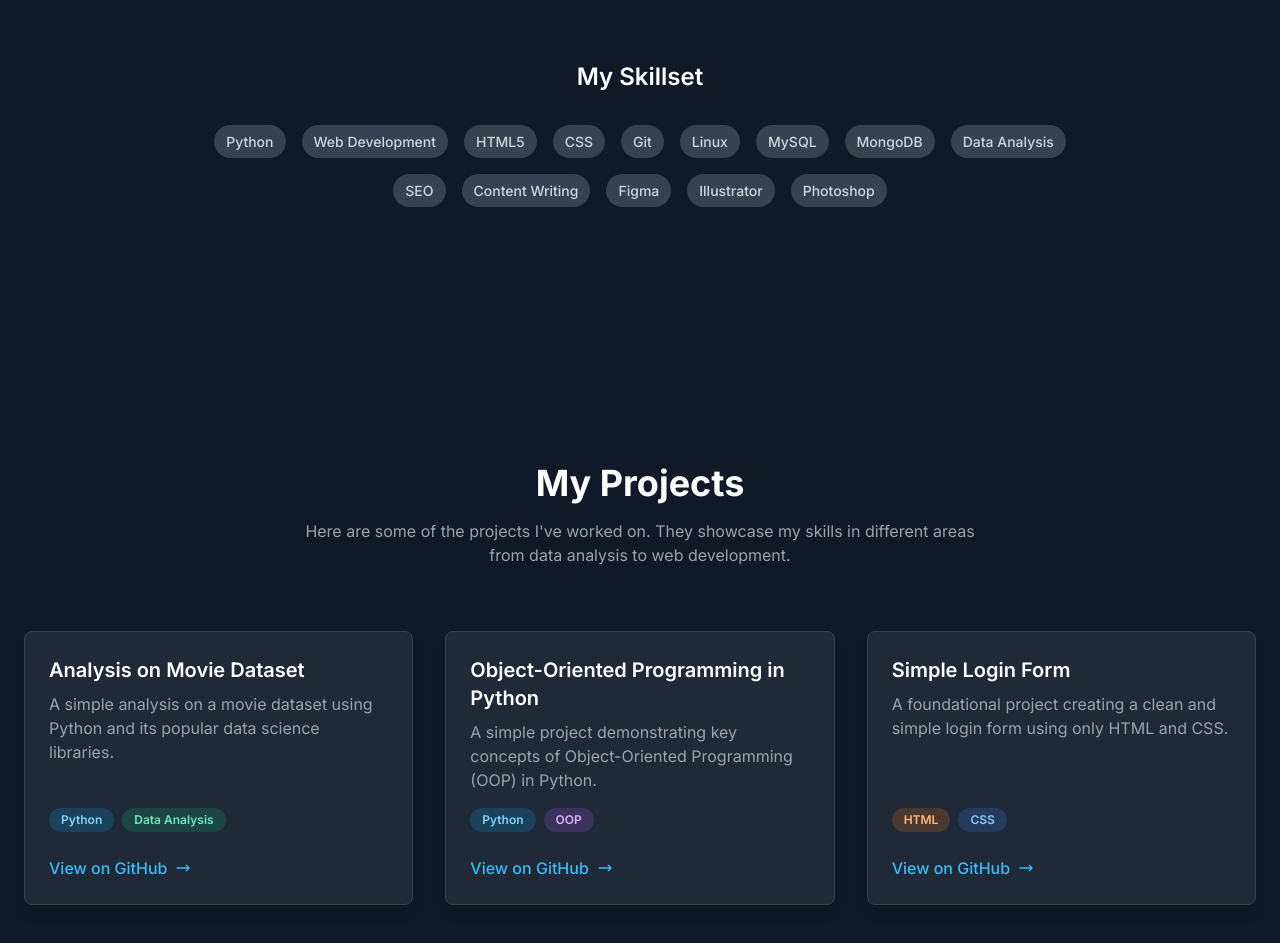
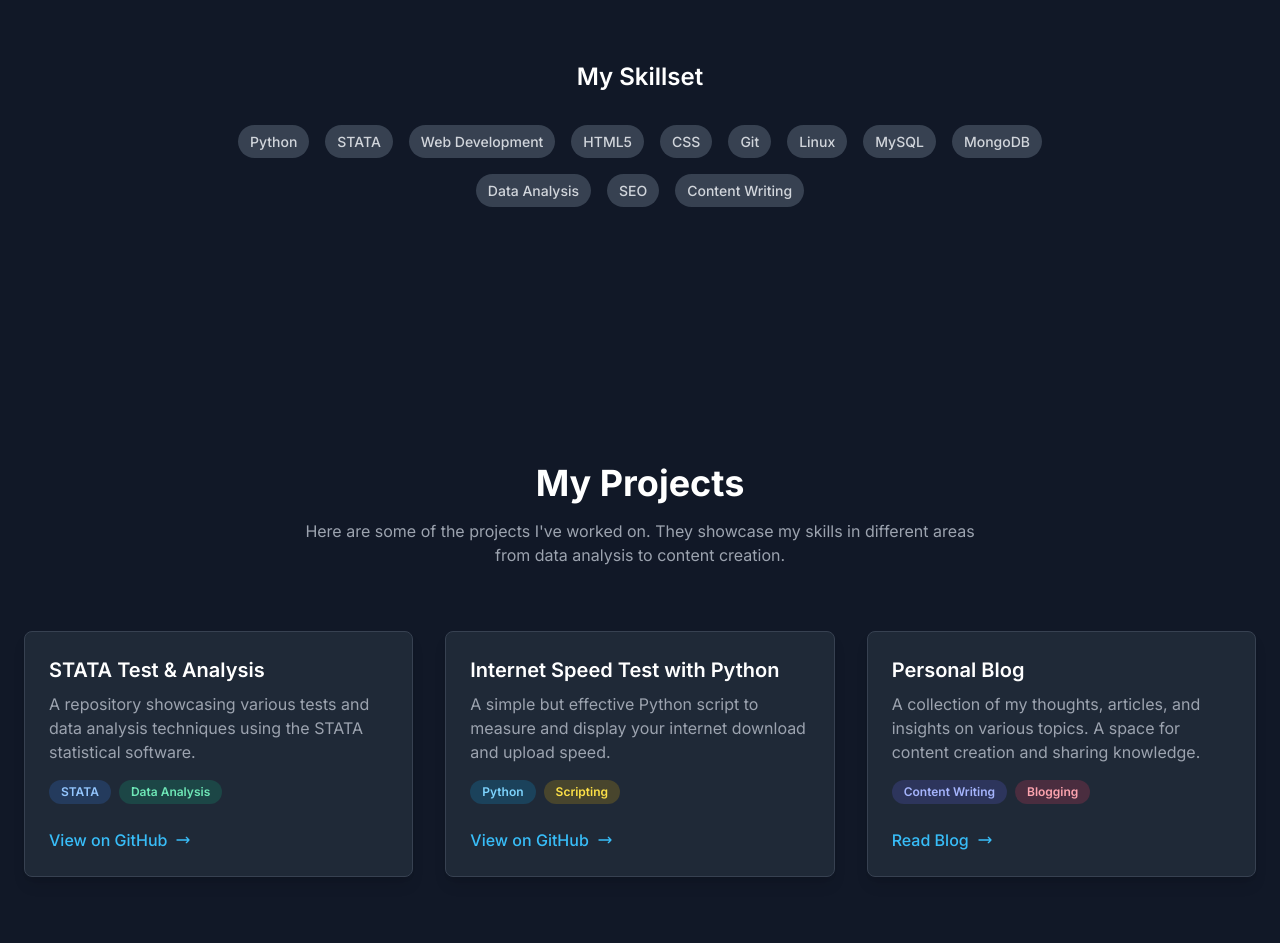
Before and after one commit to AlHamzaMridha/AlHamzaMridha, a plain HTML site: page index.html in a window 1280 px wide. Shown: the part 1003-1946 px from the top of the page. Drawn offline with nearby package versions, Linux system fonts and the light colour scheme.

Commit message:
index.html

```diff
--- a/index.html
+++ b/index.html
@@ -91,7 +91,7 @@
                 </div>
             </div>
             <div class="md:w-1/2 flex justify-center">
-                <img src="IMG_5018.jpg" alt="Al Hamza Mridha's profile picture" class="w-64 h-64 md:w-80 md:h-80 rounded-full object-cover border-4 border-gray-700 shadow-2xl" onerror="this.onerror=null;this.src='https://placehold.co/320x320/1f2937/d1d5db?text=AHM';">
+                <img src="https://raw.githubusercontent.com/AlHamzaMridha/AlHamzaMridha/refs/heads/main/IMG_5018.jpg" alt="Al Hamza Mridha's profile picture" class="w-64 h-64 md:w-80 md:h-80 rounded-full object-cover border-4 border-gray-700 shadow-2xl" onerror="this.onerror=null;this.src='https://placehold.co/320x320/1f2937/d1d5db?text=AHM';">
             </div>
         </section>
 
@@ -104,6 +104,7 @@
                 <h3 class="text-2xl font-semibold text-center text-white">My Skillset</h3>
                 <div class="mt-8 flex flex-wrap justify-center gap-3 md:gap-4 max-w-4xl mx-auto">
                     <span class="skill-tag">Python</span>
+                    <span class="skill-tag">STATA</span>
                     <span class="skill-tag">Web Development</span>
                     <span class="skill-tag">HTML5</span>
                     <span class="skill-tag">CSS</span>
@@ -114,9 +115,6 @@
                     <span class="skill-tag">Data Analysis</span>
                     <span class="skill-tag">SEO</span>
                     <span class="skill-tag">Content Writing</span>
-                    <span class="skill-tag">Figma</span>
-                    <span class="skill-tag">Illustrator</span>
-                    <span class="skill-tag">Photoshop</span>
                 </div>
             </div>
         </section>
@@ -124,19 +122,19 @@
         <!-- Projects Section -->
         <section id="projects" class="py-20 md:py-32">
             <h2 class="text-3xl md:text-4xl font-bold text-center text-white">My Projects</h2>
-            <p class="text-center mt-4 max-w-2xl mx-auto text-gray-400">Here are some of the projects I've worked on. They showcase my skills in different areas from data analysis to web development.</p>
+            <p class="text-center mt-4 max-w-2xl mx-auto text-gray-400">Here are some of the projects I've worked on. They showcase my skills in different areas from data analysis to content creation.</p>
 
             <div class="mt-16 grid grid-cols-1 md:grid-cols-2 lg:grid-cols-3 gap-8">
 
                 <!-- Project Card 1 -->
                 <div class="project-card rounded-lg overflow-hidden shadow-lg p-6 flex flex-col">
-                    <h3 class="text-xl font-semibold text-white">Analysis on Movie Dataset</h3>
-                    <p class="mt-2 text-gray-400 flex-grow">A simple analysis on a movie dataset using Python and its popular data science libraries.</p>
+                    <h3 class="text-xl font-semibold text-white">STATA Test & Analysis</h3>
+                    <p class="mt-2 text-gray-400 flex-grow">A repository showcasing various tests and data analysis techniques using the STATA statistical software.</p>
                     <div class="mt-4 flex flex-wrap gap-2">
-                        <span class="text-xs font-semibold bg-sky-500/20 text-sky-300 py-1 px-3 rounded-full">Python</span>
+                        <span class="text-xs font-semibold bg-blue-500/20 text-blue-300 py-1 px-3 rounded-full">STATA</span>
                         <span class="text-xs font-semibold bg-emerald-500/20 text-emerald-300 py-1 px-3 rounded-full">Data Analysis</span>
                     </div>
-                    <a href="https://github.com/Ratul2016t/Analysis-on-Movie-Dataset" target="_blank" class="mt-6 inline-flex items-center text-sky-400 hover:text-sky-300 font-medium">
+                    <a href="https://github.com/Ratul2016t/STATA_Test" target="_blank" class="mt-6 inline-flex items-center text-sky-400 hover:text-sky-300 font-medium">
                         View on GitHub
                         <svg class="ml-2 w-4 h-4" fill="none" stroke="currentColor" viewBox="0 0 24 24"><path stroke-linecap="round" stroke-linejoin="round" stroke-width="2" d="M17 8l4 4m0 0l-4 4m4-4H3"></path></svg>
                     </a>
@@ -144,13 +142,13 @@
 
                 <!-- Project Card 2 -->
                 <div class="project-card rounded-lg overflow-hidden shadow-lg p-6 flex flex-col">
-                    <h3 class="text-xl font-semibold text-white">Object-Oriented Programming in Python</h3>
-                    <p class="mt-2 text-gray-400 flex-grow">A simple project demonstrating key concepts of Object-Oriented Programming (OOP) in Python.</p>
+                    <h3 class="text-xl font-semibold text-white">Internet Speed Test with Python</h3>
+                    <p class="mt-2 text-gray-400 flex-grow">A simple but effective Python script to measure and display your internet download and upload speed.</p>
                     <div class="mt-4 flex flex-wrap gap-2">
                         <span class="text-xs font-semibold bg-sky-500/20 text-sky-300 py-1 px-3 rounded-full">Python</span>
-                        <span class="text-xs font-semibold bg-purple-500/20 text-purple-300 py-1 px-3 rounded-full">OOP</span>
+                        <span class="text-xs font-semibold bg-yellow-500/20 text-yellow-300 py-1 px-3 rounded-full">Scripting</span>
                     </div>
-                    <a href="https://github.com/Ratul2016t/Project-on-OOP-in-Python" target="_blank" class="mt-6 inline-flex items-center text-sky-400 hover:text-sky-300 font-medium">
+                    <a href="https://github.com/Ratul2016t/SpeedTest_Python" target="_blank" class="mt-6 inline-flex items-center text-sky-400 hover:text-sky-300 font-medium">
                         View on GitHub
                         <svg class="ml-2 w-4 h-4" fill="none" stroke="currentColor" viewBox="0 0 24 24"><path stroke-linecap="round" stroke-linejoin="round" stroke-width="2" d="M17 8l4 4m0 0l-4 4m4-4H3"></path></svg>
                     </a>
@@ -158,14 +156,14 @@
 
                 <!-- Project Card 3 -->
                 <div class="project-card rounded-lg overflow-hidden shadow-lg p-6 flex flex-col">
-                    <h3 class="text-xl font-semibold text-white">Simple Login Form</h3>
-                    <p class="mt-2 text-gray-400 flex-grow">A foundational project creating a clean and simple login form using only HTML and CSS.</p>
+                    <h3 class="text-xl font-semibold text-white">Personal Blog</h3>
+                    <p class="mt-2 text-gray-400 flex-grow">A collection of my thoughts, articles, and insights on various topics. A space for content creation and sharing knowledge.</p>
                     <div class="mt-4 flex flex-wrap gap-2">
-                        <span class="text-xs font-semibold bg-orange-500/20 text-orange-300 py-1 px-3 rounded-full">HTML</span>
-                        <span class="text-xs font-semibold bg-blue-500/20 text-blue-300 py-1 px-3 rounded-full">CSS</span>
+                        <span class="text-xs font-semibold bg-indigo-500/20 text-indigo-300 py-1 px-3 rounded-full">Content Writing</span>
+                         <span class="text-xs font-semibold bg-rose-500/20 text-rose-300 py-1 px-3 rounded-full">Blogging</span>
                     </div>
-                    <a href="https://github.com/Ratul2016t/Simple-Login-Form" target="_blank" class="mt-6 inline-flex items-center text-sky-400 hover:text-sky-300 font-medium">
-                        View on GitHub
+                    <a href="https://ahmridha.blogspot.com" target="_blank" class="mt-6 inline-flex items-center text-sky-400 hover:text-sky-300 font-medium">
+                        Read Blog
                         <svg class="ml-2 w-4 h-4" fill="none" stroke="currentColor" viewBox="0 0 24 24"><path stroke-linecap="round" stroke-linejoin="round" stroke-width="2" d="M17 8l4 4m0 0l-4 4m4-4H3"></path></svg>
                     </a>
                 </div>
@@ -179,7 +177,7 @@
                 I'm always open to discussing new projects, creative ideas, or opportunities to be part of your vision. Feel free to reach out.
             </p>
             <div class="mt-8">
-                <a href="mailto:alhamzamridha76@gmail.com" class="inline-block bg-sky-500 hover:bg-sky-600 text-white font-bold py-4 px-8 rounded-lg text-lg transition-all duration-300">
+                <a href="https://mail.google.com/mail/?view=cm&fs=1&to=alhamzamridha76@gmail.com" target="_blank" class="inline-block bg-sky-500 hover:bg-sky-600 text-white font-bold py-4 px-8 rounded-lg text-lg transition-all duration-300">
                     Say Hello
                 </a>
             </div>
```
